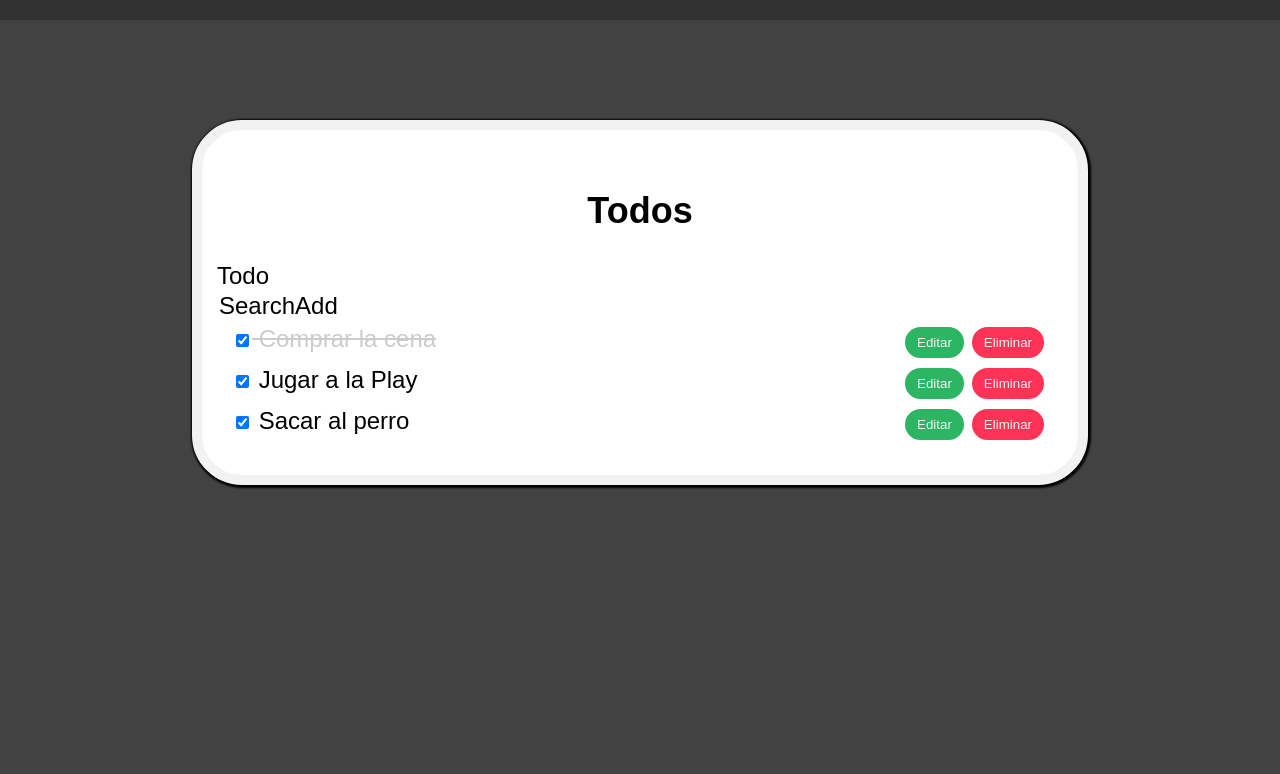
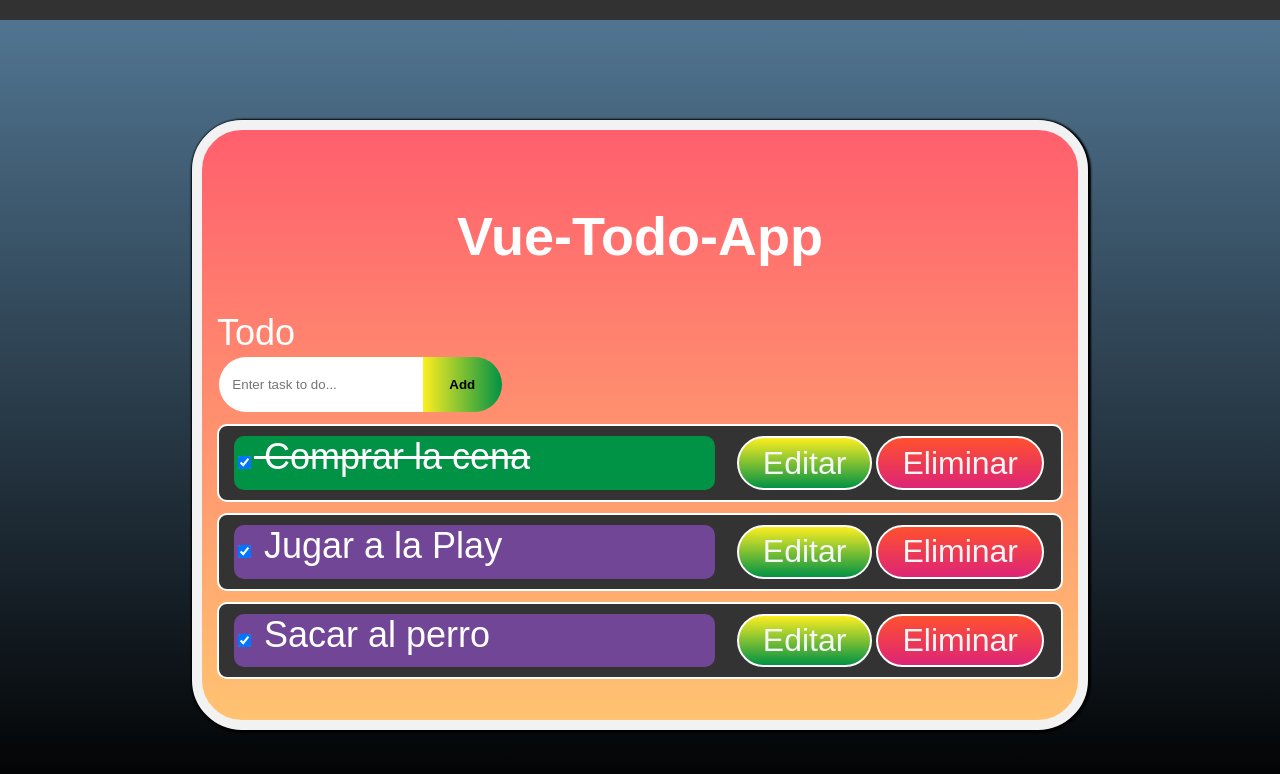
Before and after one commit to DyLaNHurtado/vue-todo-app, a Vue app: page / in a window 1280 px wide. Shown: the top 774 px of the page. Built offline with nearby package versions, Linux system fonts and the light colour scheme.

Commit message:
Creating components

```diff
--- a/src/App.vue
+++ b/src/App.vue
@@ -2,7 +2,7 @@
 <div>
   <div id="header"></div>
   <div id="main-container">
-    <h2>Todos</h2>
+    <h2>Vue-Todo-App</h2>
     <TodoComponent v-bind:todoList="copyTodos"/>
   </div>
 </div>
@@ -49,15 +49,19 @@ export default {
 *{
   box-sizing: border-box;
 }
-body{
+html,body{
   font-family: Arial, Helvetica, sans-serif;
   font-size: 1.5em;
   padding: 0;
   margin: 0;
-  background-color: #424242;
+  background: linear-gradient(to bottom, #537895, rgb(0, 0, 0));
+  background-repeat: no-repeat;
+  color:white;
+  height: 100%;
+
 }
 #main-container{
-  background-color: white;
+  background: linear-gradient(to bottom, #FF5F6D, #FFC371 );
   width: 70vw;
   margin: 100px auto;
   border: 10px solid #f2f2f2;
--- a/src/components/Add.vue
+++ b/src/components/Add.vue
@@ -1,6 +1,6 @@
 <template>
   <div>
-    Add
+
   </div>
 </template>
 
@@ -13,5 +13,13 @@ export default {
 </script>
 
 <style scoped>
-
+#add-button{
+  padding: 1em 2em;
+  font-weight: bold;
+  border-radius: 100px;
+  border-bottom-left-radius: 0px;
+  border-top-left-radius: 0px;
+  border: 2px solid black;
+  background: linear-gradient(to right ,#02AABD,#00CDAC );
+}
 </style>
--- a/src/components/Search.vue
+++ b/src/components/Search.vue
@@ -1,6 +1,7 @@
 <template>
-    <div>
-        Search
+    <div class="">
+        <input type="text" name="search" id="search" placeholder="Enter task to do..."/>
+        <button id="add-button">Add</button>
     </div>
 </template>
 
@@ -14,5 +15,20 @@ export default {
 </script>
 
 <style scoped>
-
+#search{
+  padding: 1.5em 1em;
+  border-radius: 100px;
+  border-bottom-right-radius: 0px;
+  border-top-right-radius: 0px;
+  border:0;
+}
+#add-button{
+  border:0;
+  padding: 1.5em 2em;
+  font-weight: bold;
+  border-radius: 100px;
+  border-bottom-left-radius: 0px;
+  border-top-left-radius: 0px;
+  background: linear-gradient(to right ,#FCEE21,#009245  );
+}
 </style>
--- a/src/components/Task.vue
+++ b/src/components/Task.vue
@@ -1,7 +1,7 @@
 <template>
   <div class="container">
-    <div class="todo-body" v-bind:class="{completed:todo.completed}">
-        <input type="checkbox" v-bind:checked="todo.completed ? 'checked' : ''">
+    <div class="todo-body"   v-bind:class="{completed:todo.completed}">
+         <input type="checkbox" v-bind:checked="todo.completed ? 'checked' : ''">
         {{todo.title}}
     </div>
     <div class="todo-actions">
@@ -19,21 +19,8 @@ export default {
 </script>
 
 <style scoped>
-.todo{
-        border-bottom: solid 1px #ccc;
-        padding: 10px;
-    }
-
-    .todo:not(.completed):hover{
-        background-color:#424242 ;
-    }
-
-    .completed{
-        color: #ccc;
-        text-decoration: line-through;
-    }
-
-    .completed .todo-body{
+     .completed{
+        background-color: #009245;
         text-decoration: line-through;
     }
     .container{
@@ -41,7 +28,13 @@ export default {
         flex-direction: row;
         padding: 0.2em 0;
         overflow: hidden;
-        padding: 3px 15px;
+        padding: 10px 15px;
+        flood-opacity: 30%;
+        border-radius: 10px;
+        background-color: #333;
+        border:2px solid white;
+        margin: 0.3em 0;
+
     }
 
     .todo-actions{
@@ -49,25 +42,30 @@ export default {
         flex-direction: row;
     }
     .todo-body{
-        width: 85%;
+        width: 100%;
+        border-radius: 10px;
+        margin-right: 20px;
+    }
+    .todo-body:not(.completed){
+        background-color: #724696;
     }
 
     button{
         margin: 0 2px;
+        font-size: xx-large;
     }
 
     #delete-button{
-        padding: 8px 12px;
-        background-color: #f35;
+        padding: 0.2em 0.75em;
+        background: linear-gradient(to bottom, #FF512F , #DD2476);
         color: whitesmoke;
         border-radius: 500px;
         border: 2px solid #fff;
         cursor: pointer;
-
-        transition-duration: 700ms;
+        transition-duration: 200ms;
     }
     #delete-button:hover{
-        background-color: #333333;
+        background: #333333;
         color: rgb(255, 135, 135);
         border: 2px solid #f35
     }
@@ -75,20 +73,19 @@ export default {
     #delete-button:active{
         transition-duration: 100ms;
         scale: 1.1;
-        background-color: #dfdfdf;
+        background-color: #a5a5a5;
     }
     #edit-button{
-        padding: 8px 12px;
-        background-color: rgb(44, 181, 99);
+        padding: 0.2em 0.75em;
+        background: linear-gradient(to bottom ,#FCEE21,#009245);
         color: whitesmoke;
         border-radius: 500px;
         border: 2px solid #fff;
         cursor: pointer;
-
-        transition-duration: 700ms;
+        transition-duration: 200ms;
     }
     #edit-button:hover{
-        background-color: #333333;
+        background: #333333;
         color: rgb(135, 255, 197);
         border: 2px solid rgb(44, 181, 99);
     }
@@ -96,7 +93,7 @@ export default {
     #edit-button:active{
         transition-duration: 100ms;
         scale: 1.1;
-        background-color: #dfdfdf;
+        background-color: #a5a5a5;
     }
 
 
```
